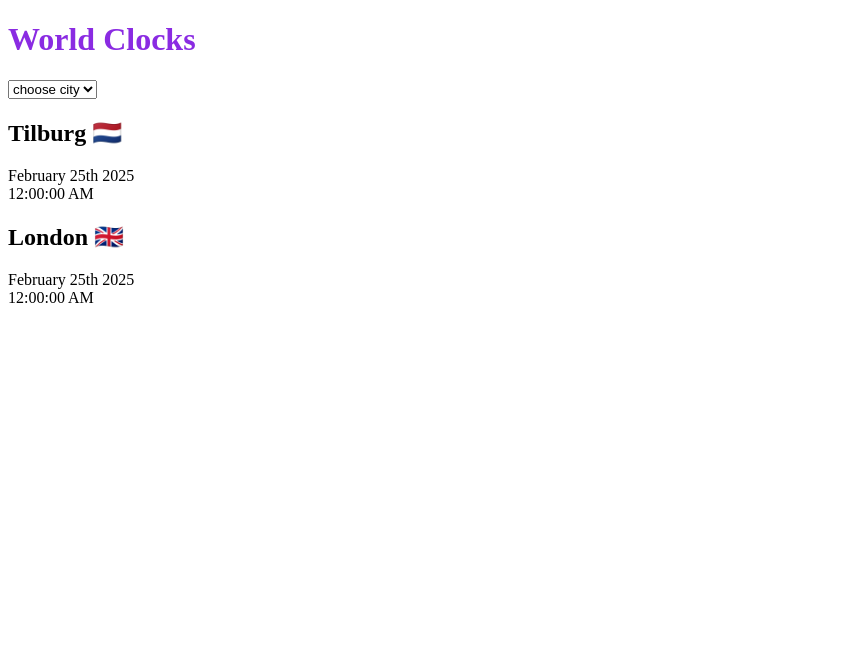
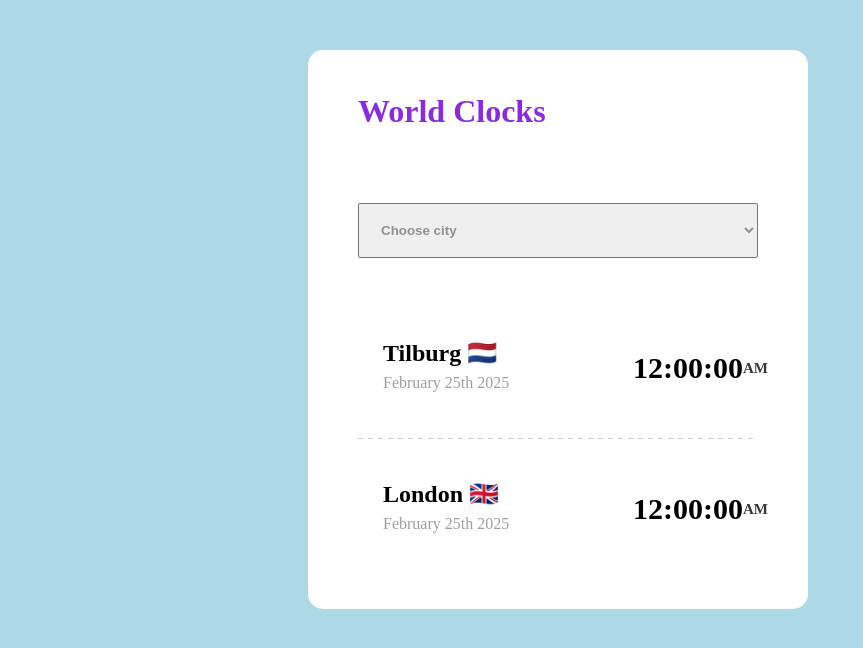
Before and after one commit to RukaiyaMustafizu/worldClockProject, a plain HTML site: page index.html in a window 1280 px wide. Shown: the whole page, without its empty margins (0-863 px from the left). Drawn offline with nearby package versions, Linux system fonts and the light colour scheme.

Commit message:
css applied

```diff
--- a/index.html
+++ b/index.html
@@ -12,7 +12,7 @@
     <div class="container">
       <h1>World Clocks</h1>
       <select name="" id="city">
-        <option value="">choose city</option>
+        <option value="">Choose city</option>
         <option value="Asia/Tokyo">Tokyo</option>
         <option value="Kumasi/Ghana">Kumasi</option>
         <option value="America/New_York">New York</option>
@@ -21,15 +21,18 @@
         <option value="Europe/Netherlands">Tilburg</option>
         <option value="Europe/Moscow">Moscow</option>
       </select>
+      <br>
       <div class="city">
         <h2>Tilburg 🇳🇱</h2>
         <div class="date">February 25th 2025</div>
-        <div class="time">12:00:00 AM</div>
+        <div class="time">12:00:00 <span>AM</span></div>
       </div>
+      <br>
+      <hr>
         <div class="city">
             <h2>London 🇬🇧</h2>
             <div class="date">February 25th 2025</div>
-            <div class="time">12:00:00 AM</div>
+            <div class="time">12:00:00 <span>AM</span></div>
     </div>
   </body>
   <script src="index.js"></script>
--- a/style.css
+++ b/style.css
@@ -1,3 +1,71 @@
 h1 {
   color: blueviolet;
+  position: relative;
+  bottom: 50px;
 }
+body {
+  background: lightblue;
+}
+.container {
+  display: block;
+  border: 50px solid white;
+  border-radius: 15px;
+  background: white;
+  max-width: 400px;
+  line-height: 40px;
+  position: relative;
+  left: 300px;
+  padding-top: 20px;
+  padding-bottom: 20px;
+  margin-top: 50px;
+  box-shadow: rgba(209, 206, 206, 0.588);
+}
+select {
+  display: block;
+  width: 100%;
+  padding: 18px;
+  border-radius: 2px;
+  font-weight: bold;
+  color: rgba(128, 128, 128, 0.849);
+  margin: 0 auto;
+}
+hr {
+  border: none; /* Remove default border */
+  height: 1px;
+  background: repeating-linear-gradient(
+    to right,
+    rgba(156, 154, 154, 0.519),
+    rgba(156, 154, 154, 0.484) 5px,
+    transparent 5px,
+    transparent 10px
+  ); /* Create a dashed line effect */
+  margin: 0; /* Remove top and bottom margin */
+  padding: 0; /* Ensure no padding */
+}
+.city {
+  display: block;
+  position: relative;
+  top: 20px;
+  margin-bottom: -80px; /* Use negative margin to pull closer */
+  margin-top: -30px; /* Remove top margin */
+  padding: 25px;
+}
+.date {
+  padding: none;
+  display: block;
+  position: relative;
+  bottom: 30px;
+  color: rgba(156, 154, 154, 0.957);
+}
+.time {
+  display: flex;
+  position: relative;
+  bottom: 85px;
+  left: 250px;
+  font-size: 30px;
+  font-weight: bold;
+}
+span {
+  font-size: 15px;
+  color: rgb(57, 55, 55);
+}
```
